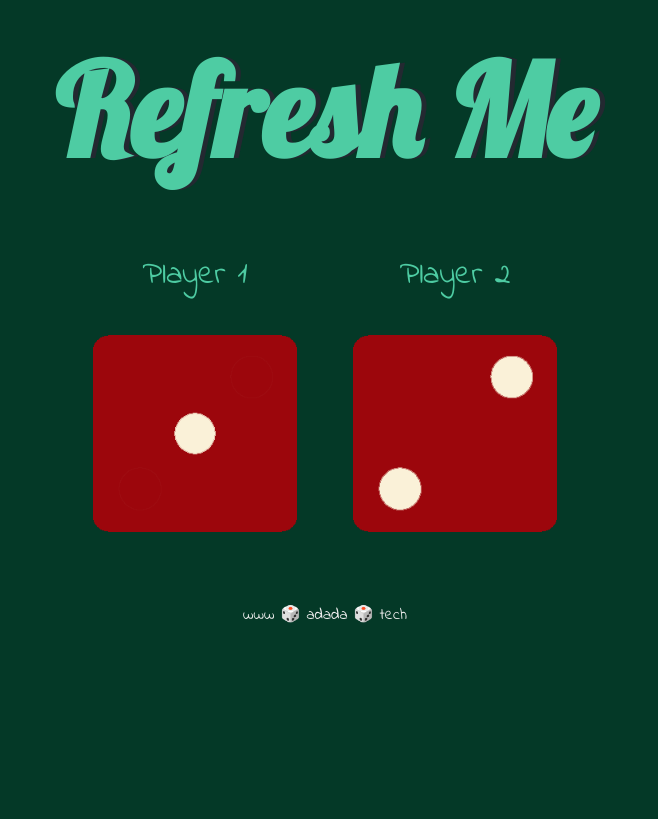
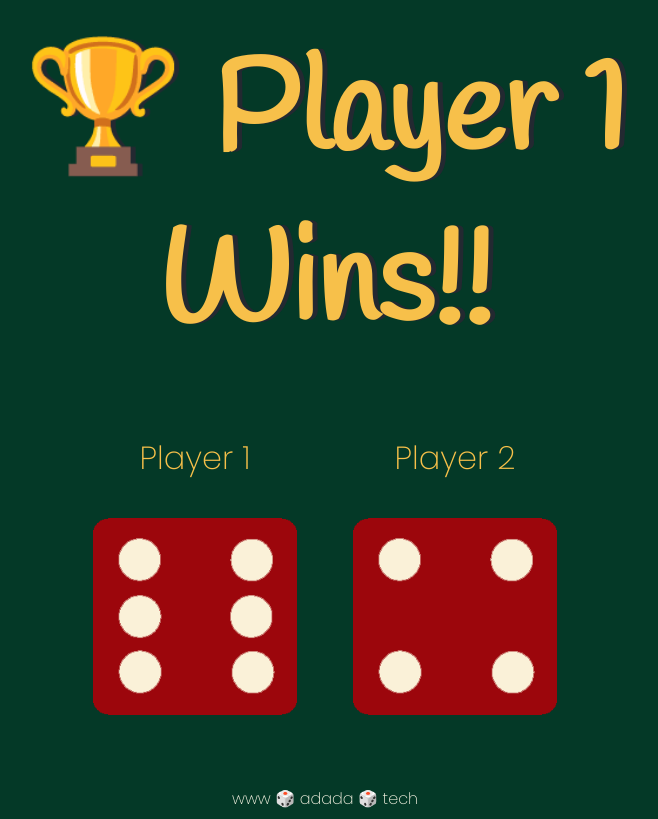
Before and after one commit to dr-adada/the-dice-game, a plain HTML site: page index.html in a window 1280 px wide. Shown: the whole page, without its empty margins (315-973 px from the left). Drawn offline with Linux system fonts and the light colour scheme.

Commit message:
added functionality and wrapped up game

```diff
--- a/index.html
+++ b/index.html
@@ -4,7 +4,9 @@
     <meta charset="utf-8">
     <title>The Dice Game</title>
     <link rel="stylesheet" href="styles.css">
-    <link href="https://fonts.googleapis.com/css?family=Indie+Flower|Lobster" rel="stylesheet">
+    <link rel="preconnect" href="https://fonts.googleapis.com">
+<link rel="preconnect" href="https://fonts.gstatic.com" crossorigin>
+<link href="https://fonts.googleapis.com/css2?family=Handlee&family=Poppins:wght@200&display=swap" rel="stylesheet">
 
   </head>
   <body>
@@ -14,17 +16,17 @@
 
       <div class="dice">
         <p>Player 1</p>
-        <img class="img1" src="/static/dice1.png">
+        <img class="img1" src="/static/dice6.png">
       </div>
 
       <div class="dice">
         <p>Player 2</p>
-        <img class="img2" src="/static/dice2.png">
+        <img class="img2" src="/static/dice6.png">
       </div>
 
     </div>
 
-
+  <script src="index.js" charset='utf-8'></script>
   </body>
 
   <footer>
--- /dev/null
+++ b/index.js
@@ -0,0 +1,19 @@
+var randomNumber1 = Math.floor(Math.random() * 6) + 1;
+var randomImage = 'dice' + randomNumber1 + '.png'
+var randomImageSrc = '/static/' + randomImage
+var image1 = document.querySelectorAll('img')[0];
+image1.setAttribute('src', randomImageSrc);
+var randomNumber2 = Math.floor(Math.random() * 6) + 1;
+var randomImageSrc2 = '/static/dice' + randomNumber2 + '.png';
+var image2 = document.querySelectorAll('img')[1];
+image2.setAttribute('src', randomImageSrc2);
+
+if (randomNumber1 > randomNumber2) {
+  document.querySelector('h1').innerHTML = "🏆 Player 1 Wins!!";
+}
+else if (randomNumber1 < randomNumber2) {
+  document.querySelector('h1').innerHTML = "Player 2 Wins!!🏆";
+}
+else {
+  document.querySelector('h1').innerHTML = "It's a Draw!!!";
+}
--- a/styles.css
+++ b/styles.css
@@ -16,16 +16,16 @@ body {
 
 h1 {
   margin: 30px;
-  font-family: 'Lobster', cursive;
+  font-family: 'Handlee', cursive;
   text-shadow: 5px 0 #232931;
   font-size: 8rem;
-  color: #4ECCA3;
+  color: #F7C04A;
 }
 
 p {
   font-size: 2rem;
-  color: #4ECCA3;
-  font-family: 'Indie Flower', cursive;
+  color: #F7C04A;
+  font-family: 'Poppins', sans-serif;
 }
 
 img {
@@ -34,8 +34,8 @@ img {
 
 footer {
   margin-top: 5%;
-  color: #EEEEEE;
+  color: #F8F5E4;
   text-align: center;
-  font-family: 'Indie Flower', cursive;
+  font-family: 'Poppins', sans-serif;
 
 }
```
